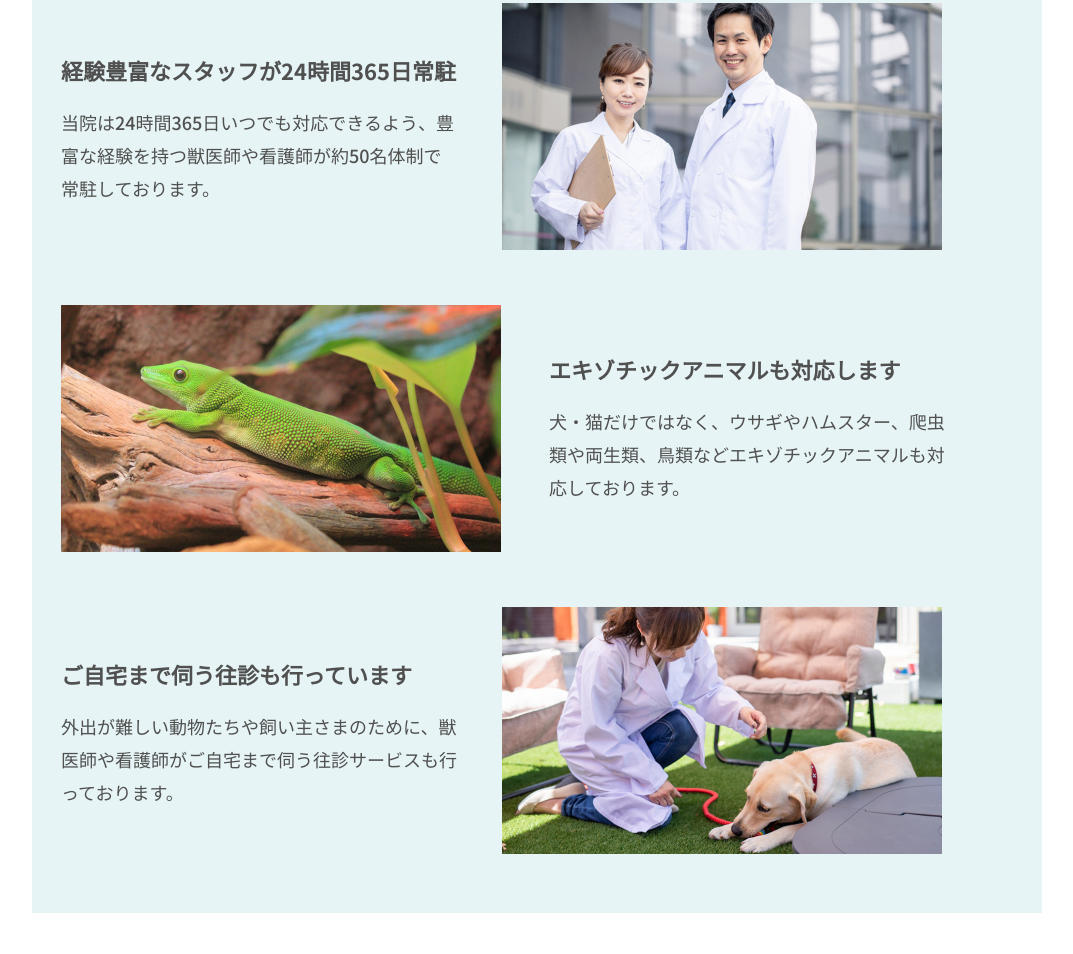
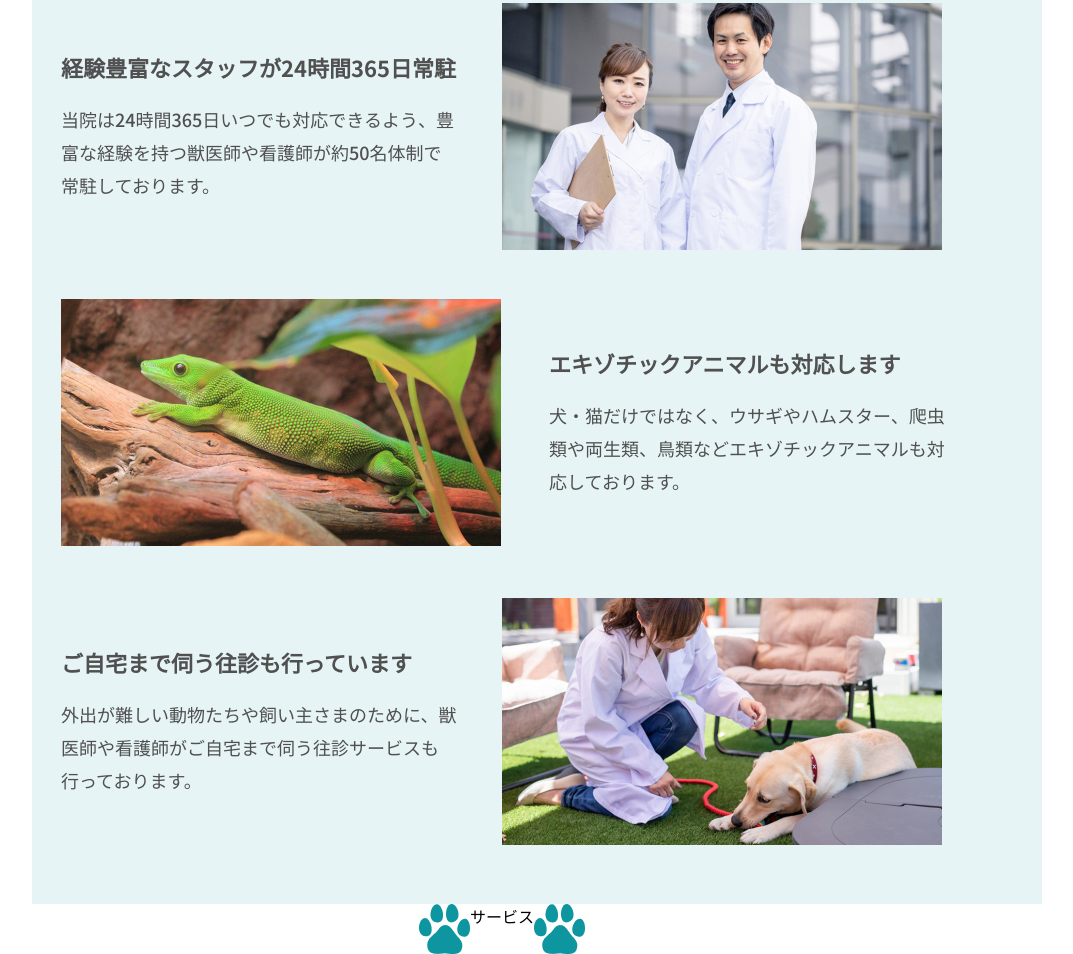
Before and after one commit to Kayo0718/animal-hospital, a plain HTML site: page index.html in a window 1280 px wide. Shown: the part 979-1933 px from the top of the page, without its empty margins (38-1111 px from the left). Before the commit the page ends 1892 px from the top, so only its background shows below. Drawn offline with Linux system fonts and the light colour scheme.

Commit message:
pcとspの修正

```diff
--- a/css/style.css
+++ b/css/style.css
@@ -296,7 +296,7 @@ fv
     font-size: 1.125rem;
     font-weight: 500;
     line-height: calc(33 / 18);
-    transform: translateY( -3px);
+    transform: translateY( -6px);
     color: #505050;
 }
 @media (max-width: 767px) {
@@ -305,7 +305,6 @@ fv
         font-size: 1rem;
         line-height: 30px;
         margin-inline: auto;
-
     }
 }
 .strength__text h3 {
@@ -348,7 +347,7 @@ fv
 }
 .strength__item--reverse {
     flex-direction: row-reverse;
-    margin-top: 50px;
+    margin-top: 44px;
 }
 @media (max-width: 767px) {
     .strength__item--reverse {
@@ -357,7 +356,7 @@ fv
     }
 }
 .strength__item--third {
-    margin-top: 50px;
+    margin-top: 47px;
 }
 @media (max-width: 767px) {
     .strength__item--third {
@@ -377,3 +376,25 @@ fv
         margin-bottom: 4px;
     }
 }
+@media (max-width: 767px) {
+    .strength__item--third .strength__text {
+        transform: translateY(-3px);
+    }
+}
+.br-pc {
+    display: block;
+}
+
+@media (max-width: 767px) {
+    .br-pc {
+        display: none;
+    }
+}
+
+/* ----------
+サービス
+---------- */
+.service__heading {
+    display: flex;
+    justify-content: center;
+}
--- a/index.html
+++ b/index.html
@@ -84,13 +84,22 @@
     <div class="strength__item strength__item--third">
     <div class="strength__text">
     <h3>ご自宅まで伺う往診も行っています</h3>
-        <p>外出が難しい動物たちや飼い主さまのために、獣医師や看護師がご自宅まで伺う往診<br class="br-sp">サービスも行っております。</p>
+        <p>外出が難しい動物たちや飼い主さまのために、獣医師や看護師がご自宅まで伺う往診<br class="br-sp">サービスも<span class="br-pc"></span>行っております。</p>
     </div>
      <picture>
         <source media="(max-width: 767px)" srcset="img/about_03_sp.jpg">
         <img class="strength__img" src="img/about_pc_03.jpg" alt="往診">
     </picture>
     </div>
+</div>
+<!--サービス-->
+<div class="service">
+    <div class="service__heading">
+    <img src="img/ashiato.jpg" alt="肉球">
+    <h2 class="service__ title">サービス</h2>
+    <img src="img/ashiato.jpg" alt="肉球">
+    </div>
+
 </div>
 
 
```
